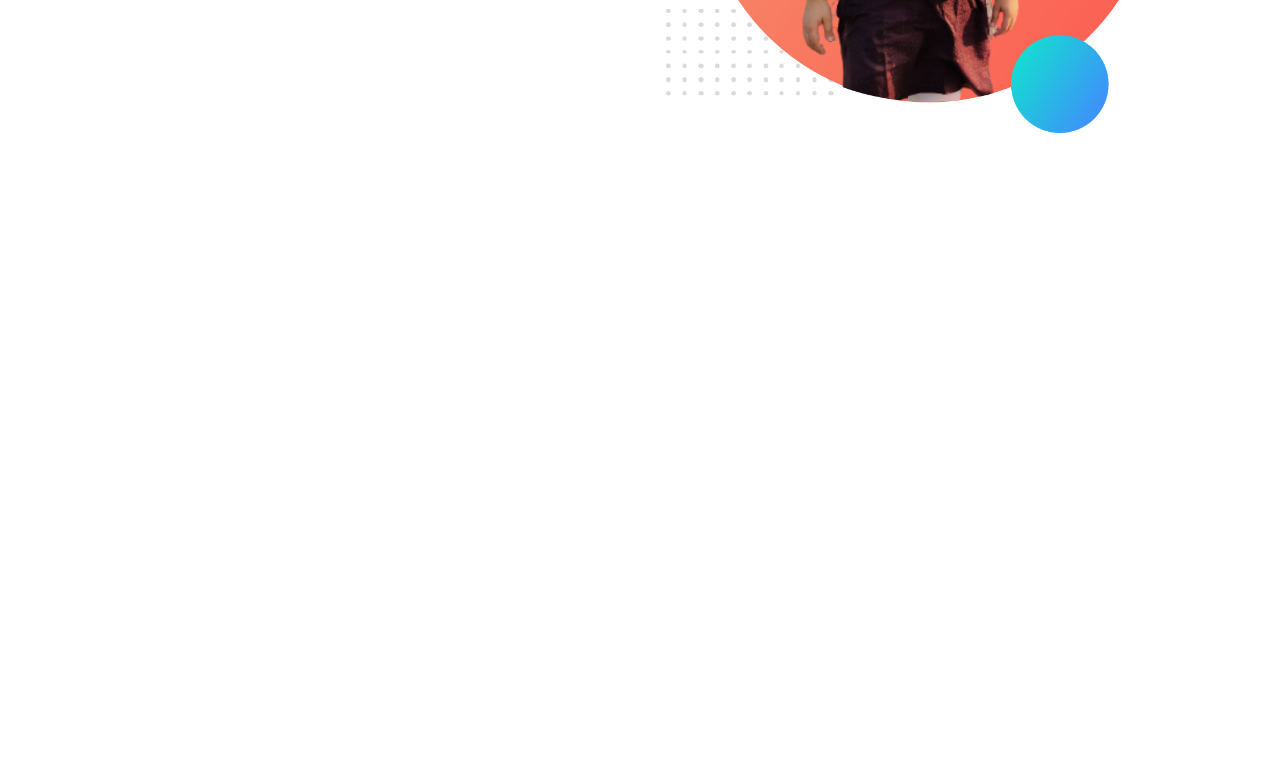
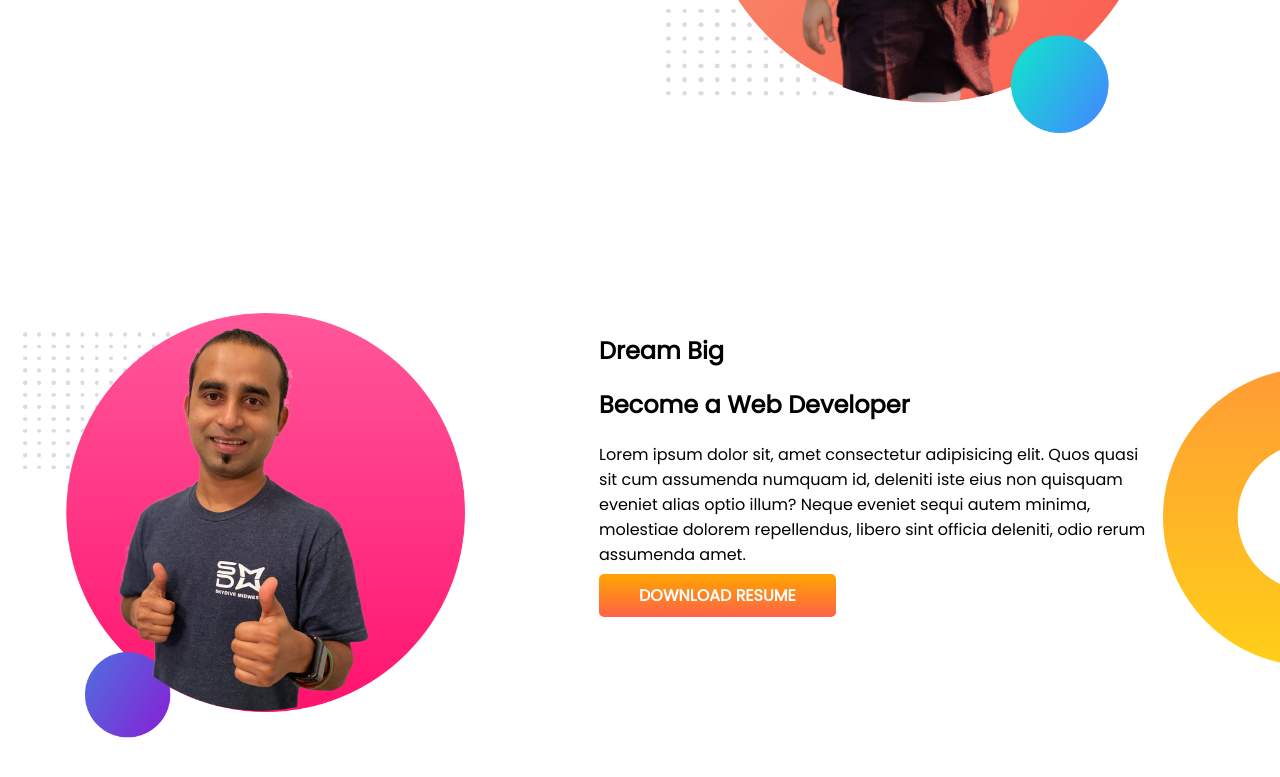
Before and after one commit to ashfaqul10/developer-portfolio, a plain HTML site: page index.html in a window 1280 px wide. Shown: the part 381-1158 px from the top of the page. Before the commit the page ends 800 px from the top, so only its background shows below. Drawn offline with Linux system fonts and the light colour scheme.

Commit message:
dream added

```diff
--- a/index.html
+++ b/index.html
@@ -23,5 +23,16 @@
         <img src="images/Jami pic with bg.png" alt="">
     </div>
    </section>
+   <section class="dream-big">
+       <div class="half-width">
+           <img src="images/jhankar2.png" alt="">
+       </div>
+       <div class="half-width">
+           <h1>Dream Big</h1>
+           <h2>Become a Web Developer</h2>
+           <p>Lorem ipsum dolor sit, amet consectetur adipisicing elit. Quos quasi sit cum assumenda numquam id, deleniti iste eius non quisquam eveniet alias optio illum? Neque eveniet sequi autem minima, molestiae dolorem repellendus, libero sint officia deleniti, odio rerum assumenda amet.</p>
+           <a class="link-button" target="_blank" href="">DOWNLOAD RESUME</a>
+       </div>
+   </section>
 </body>
 </html>
--- a/style.css
+++ b/style.css
@@ -13,6 +13,7 @@ h1{
 
 section{
     display: flex;
+    margin-bottom: 150px;
 }
 
 .half-width{
@@ -38,3 +39,10 @@ section{
     background-image: url(images/top-banner.png);
     background-repeat: no-repeat;
 }
+
+.dream-big{
+    background-image: url(images/dream-bg.png);
+    background-repeat: no-repeat;
+    background-position:right ;
+    padding-right: 10%;
+}
```
